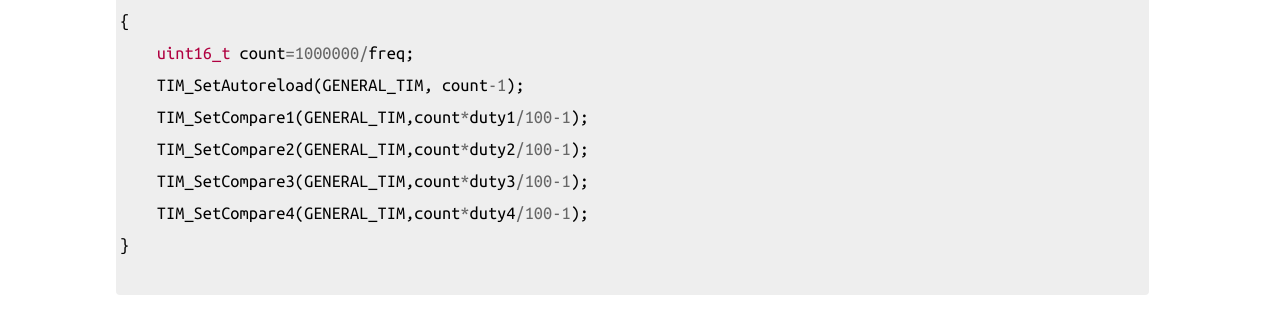
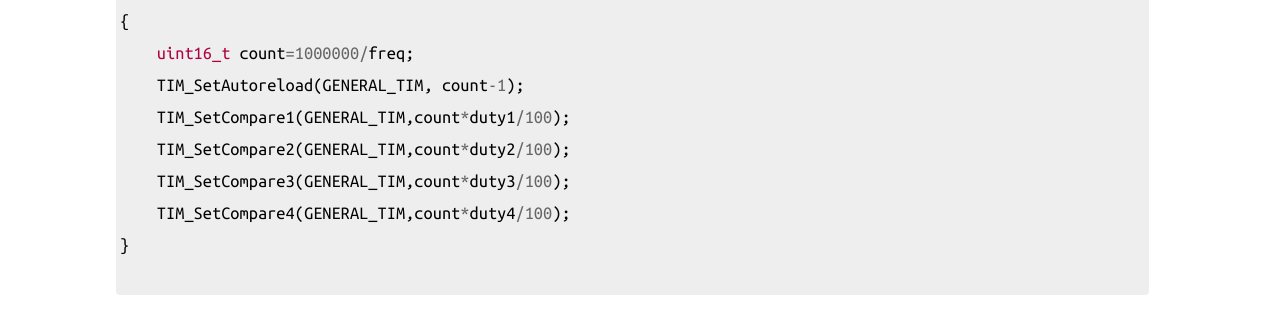
Before and after one commit to ZhaoYandong00/zhaoyandong00.github.io, a Jekyll site: the page built from _posts/STM32/2020-08-07-STM32-SPL-TIM-GENERALTIME-PWM.md, in a window 1280 px wide and 900 px high, scrolled down 5651 px. Shown: the part 152-463 px from the top of the window. Built offline with Jekyll 4.4.1, drawn with Linux system fonts in a browser that asks for light colours; comment, search, counter and statistics services are not loaded.

Commit message:
修改部分错误

````diff
--- a/_posts/STM32/2020-08-07-STM32-SPL-TIM-GENERALTIME-PWM.md
+++ b/_posts/STM32/2020-08-07-STM32-SPL-TIM-GENERALTIME-PWM.md
@@ -179,10 +179,10 @@ void Set_General_PWM_FREQ(uint16_t freq,uint8_t duty1,uint8_t duty2,uint8_t duty
 {
     uint16_t count=1000000/freq;
     TIM_SetAutoreload(GENERAL_TIM, count-1);
-    TIM_SetCompare1(GENERAL_TIM,count*duty1/100-1);
-    TIM_SetCompare2(GENERAL_TIM,count*duty2/100-1);
-    TIM_SetCompare3(GENERAL_TIM,count*duty3/100-1);
-    TIM_SetCompare4(GENERAL_TIM,count*duty4/100-1);
+    TIM_SetCompare1(GENERAL_TIM,count*duty1/100);
+    TIM_SetCompare2(GENERAL_TIM,count*duty2/100);
+    TIM_SetCompare3(GENERAL_TIM,count*duty3/100);
+    TIM_SetCompare4(GENERAL_TIM,count*duty4/100);
 }
 
 ```
````
